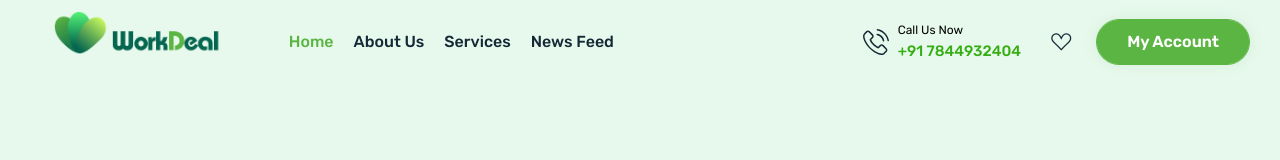
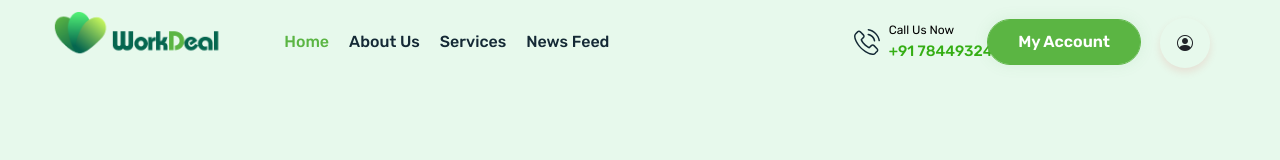
Before and after one commit to janavipat/workdeal, a Next.js app: page / in a window 1280 px wide. Shown: the top 160 px of the page. Built offline with nearby package versions, Linux system fonts and the light colour scheme; no server answers.

Commit message:
set header

```diff
--- a/src/components/header/Header1.jsx
+++ b/src/components/header/Header1.jsx
@@ -1,16 +1,21 @@
 import Link from "next/link";
 import { useRouter } from "next/router";
-import React, { useEffect, useReducer, useRef, useContext,useState } from "react";
+import React, {
+  useEffect,
+  useReducer,
+  useRef,
+  useContext,
+  useState,
+} from "react";
 import { auth } from "../../firebase/firebase";
 import { MyContext } from "../context";
+import axios from "axios";
 // inital state data
 const initialState = {
   activeMenu: "",
   menuOpen: false,
   scrollY: 0,
 };
-
-
 
 // usnig reducer to change logic
 function reducer(state, action) {
@@ -44,9 +49,13 @@ function Header1() {
   const [state, dispatch] = useReducer(reducer, initialState);
   const currentRoute = useRouter().pathname;
   const headerRef = useRef(null);
-  const [mobileHeader,setMobileheader]=useState(false);
+  const [mobileHeader, setMobileheader] = useState(false);
+  const [authentication, setAuthentication] = useState(null);
+  const [image, setImage] = useState();
+  const [typeoff, setTypeoff] = useState();
+  const [fname, setFname] = useState();
+  const { serviceType, updateVariable } = useContext(MyContext);
 
-  const { serviceType, updateVariable } = useContext(MyContext);
   const handleInitialServices = () => {
     updateVariable({ location: "", category: "", pricerange: "", rating: "" });
   };
@@ -54,6 +63,45 @@ function Header1() {
   function handleMenu(menuName) {
     dispatch({ type: "TOGGLE", payload: menuName });
   }
+
+  useEffect(() => {
+    auth.onAuthStateChanged(function (user) {
+      if (user) {
+        setAuthentication(user);
+      } else {
+      }
+    });
+    const getData = async () => {
+      if (auth.currentUser) {
+        const useruid = auth.currentUser.uid;
+        const idtoken = await auth.currentUser.getIdToken();
+        axios
+          .post(`http://localhost:5000/get-user-data/`, {
+            uid: useruid,
+            idtoken: idtoken,
+          })
+          .then((data) => {
+            if (data.status == 200) {
+
+              setImage(data.data.imageUrl);
+              setTypeoff(data.data.typeofacc);
+              setFname(data.data.fname);
+            } else {
+              window.alert("something went wrong");
+            }
+          })
+          .catch((error) => {
+            if (error && error.response && error.response.status == 404) {
+              window.location = "/login-google-required";
+            } else {
+              window.alert(error.message);
+            }
+          });
+      }
+    };
+
+    getData();
+  }, [authentication]);
 
   useEffect(() => {
     const burger = document.querySelector(".mobile-menu");
@@ -67,7 +115,7 @@ function Header1() {
     });
   });
 
-  // sticky header
+
   useEffect(() => {
     const header = headerRef.current;
 
@@ -87,11 +135,7 @@ function Header1() {
   }, []);
 
   return (
-    <header
-      ref={headerRef}
-      // just use one header class for your project
-      className={"header-1 sticky_top"}
-    >
+    <header ref={headerRef} className={"header-1 sticky_top"}>
       <div className="header-logo">
         <Link legacyBehavior href="/">
           <a>
@@ -108,18 +152,7 @@ function Header1() {
           <div className="mobile-menu-logo">
             <Link legacyBehavior href="/">
               <a>
-                <img
-                  /*style="max-width: 230px;
-			position: absolute;
-			top: 0;
-			width: 100%;
-			height: 80%;
-			object-fit: cover;
-			object-position: 55%;"*/
-
-                  src={"assets/images/wlogo.png"}
-                  alt=""
-                />
+                <img src={"assets/images/wlogo.png"} alt="" />
               </a>
             </Link>
             <div className="remove">
@@ -127,20 +160,20 @@ function Header1() {
             </div>
           </div>
           <ul>
-            <li className="has-child active">
+            <li className="has-child active" style={{textDecoration:"none"}}>
               <Link legacyBehavior href="/">
                 <a className={currentRoute === "/" ? "active" : ""}>Home</a>
               </Link>
             </li>
             <li>
-              <Link legacyBehavior href="/about">
+              <Link legacyBehavior href="/about"  style={{textDecoration:"none"}}>
                 <a className={currentRoute === "/about" ? "active" : ""}>
                   About Us
                 </a>
               </Link>
             </li>
             <li>
-              <Link legacyBehavior href="/service">
+              <Link legacyBehavior href="/service"  style={{textDecoration:"none"}}>
                 <a
                   onClick={handleInitialServices}
                   className={currentRoute === "/service" ? "active" : ""}
@@ -150,21 +183,21 @@ function Header1() {
               </Link>
             </li>
             <li>
-              <Link legacyBehavior href="/blog-details">
-                <a className={currentRoute === "/blog-details" ? "active" : ""}>
+              <Link legacyBehavior href="/blog"  style={{textDecoration:"none"}}>
+                <a className={currentRoute === "/blog" ? "active" : ""}>
                   News Feed
                 </a>
               </Link>
             </li>
           </ul>
           <div className="my-account">
-            <Link legacyBehavior href="/account">
+            <Link legacyBehavior href="/account" style={{textDecoration:"none"}}>
               <a>My Account</a>
             </Link>
           </div>
         </nav>
       </div>
-      <div className="header-right">
+      <div className="header-right mr-2">
         <div className="phone">
           <div className="icon">
             <img src="assets/images/icons/phone.svg" alt="" />
@@ -174,20 +207,66 @@ function Header1() {
             <a href="tel:01701111000">+91 7844932404</a>
           </div>
         </div>
-        <div className="wishlist">
+
+        <div className="account-btn" >
           <Link legacyBehavior href="/account">
-            <a>
-              <i className="bi bi-suit-heart" />
-            </a>
+            <a style={{ marginLeft: "-80px" }}>My Account</a>
           </Link>
         </div>
-        <div className="account-btn">
-          <Link legacyBehavior href="/account">
-            <a>My Account</a>
-          </Link>
+        <div className="thumb" onClick={() => (window.location = "/account")}>
+          <center>
+            {image ? (
+              <img
+                src={image}
+                alt=""
+                style={{
+                  height: "50px",
+                  width: "50px",
+                  marginTop: "2px",
+                  marginLeft: "19px",
+                  marginRight: "40px",
+                  boxShadow: "0 4px 8px rgba(228, 6, 6, 0.1)",
+                  borderRadius: "50%",
+                }}
+              />
+            ) : (
+              <i
+                className="bi bi-person-circle"
+                style={{
+                  height: "50px",
+                  width: "50px",
+                  marginTop: "2px",
+                  paddingTop: "14px",
+                  marginLeft: "19px",
+                  marginRight: "40px",
+                  display: "inline-block",
+                  boxShadow: "0 4px 8px rgba(228, 6, 6, 0.1)",
+                  borderRadius: "50%",
+                }}
+              ></i>
+            )}
+          </center>
         </div>
-        <div className="mobile-menu" onClick={()=>{setMobileheader(true)}}>
-          <a className="cross-btn" onClick={()=>{setMobileheader(false)}}>
+        {fname && typeoff ? (
+          <div className="phn-info" style={{ marginLeft: "-20px" }}>
+            <h2>{typeoff}</h2>
+            <p style={{ marginTop: "-26px" }}>{fname}</p>
+          </div>
+        ) : (
+          ""
+        )}
+        <div
+          className="mobile-menu"
+          onClick={() => {
+            setMobileheader(true);
+          }}
+        >
+          <a
+            className="cross-btn"
+            onClick={() => {
+              setMobileheader(false);
+            }}
+          >
             <span className="cross-top" />
             <span className="cross-middle" />
             <span className="cross-bottom" />
```
